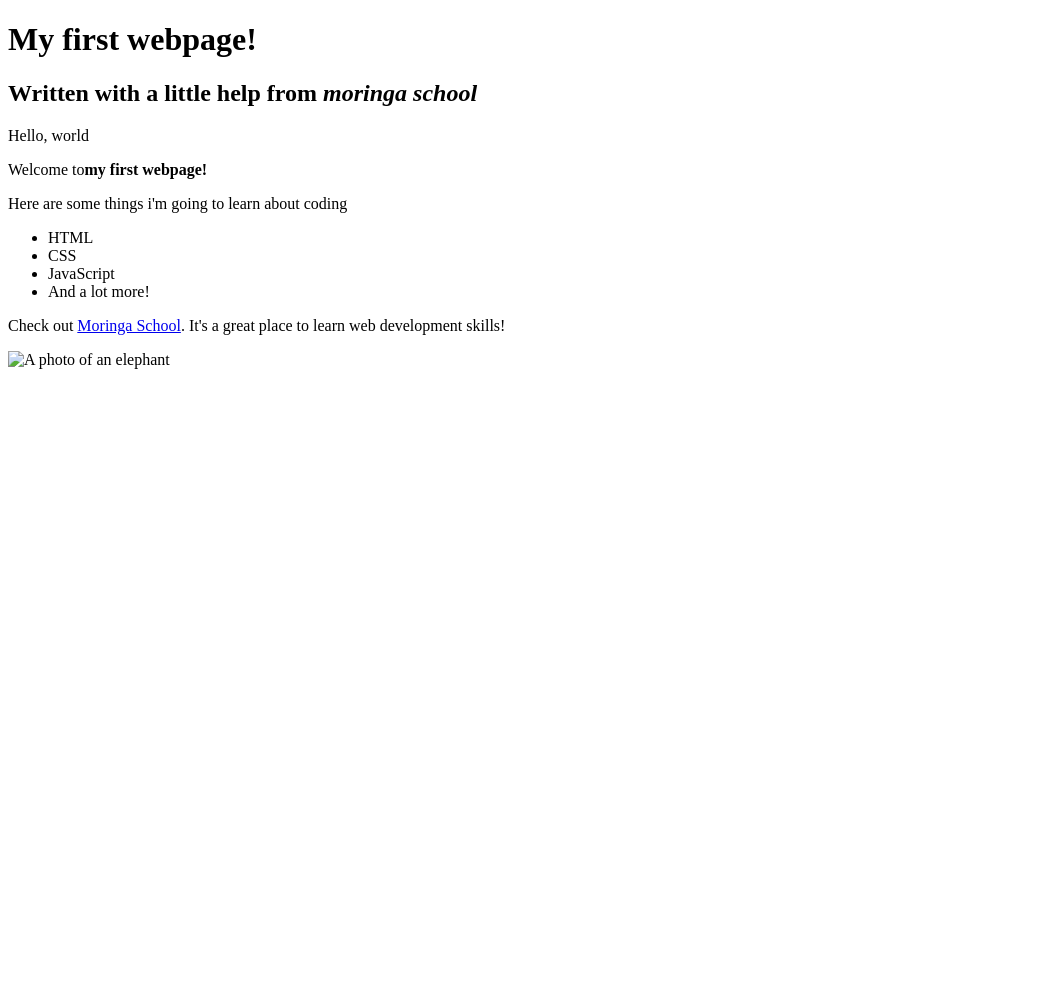
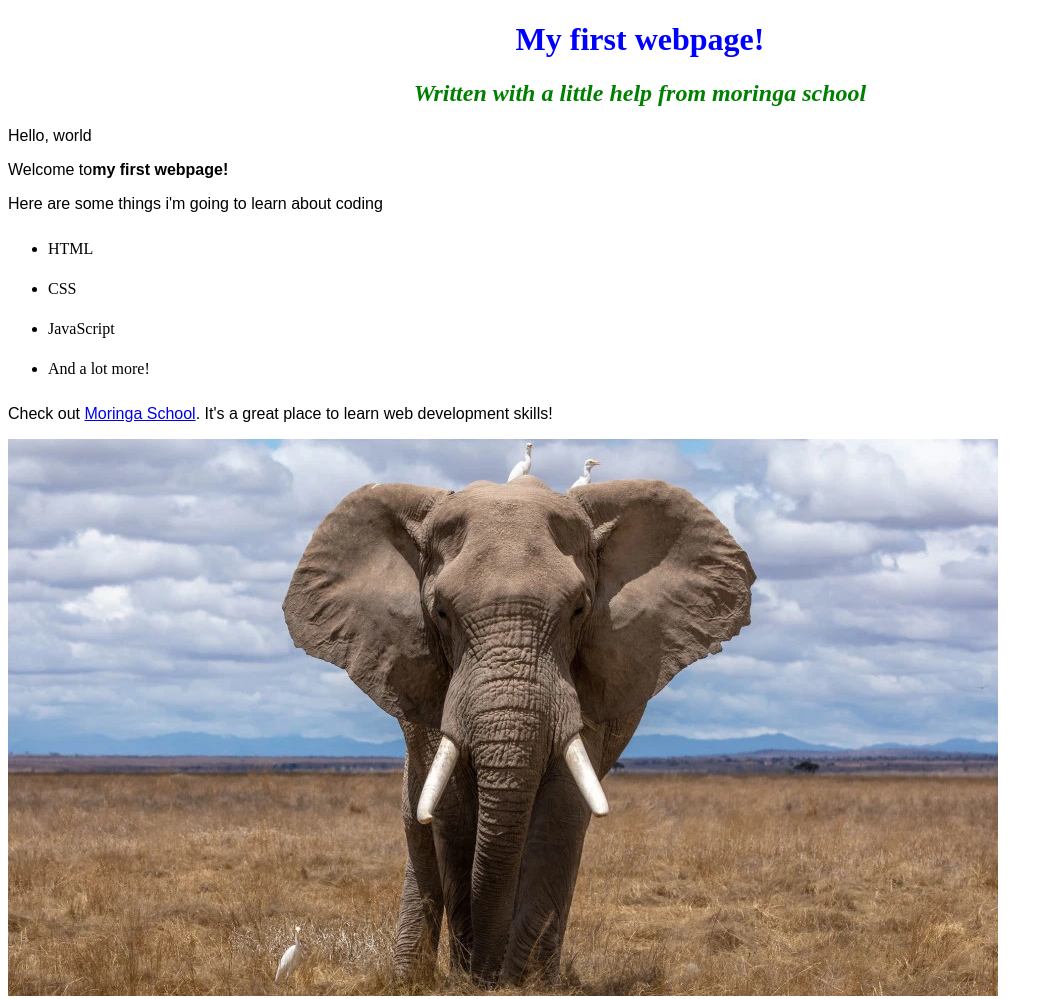
Before and after one commit to kingsam91/my-first-webpage, a plain HTML site: page index.html in a window 1280 px wide. Shown: the whole page, without its empty margins (0-1053 px from the left). Before the commit the page ends 800 px from the top, so only its background shows below. Drawn offline with Linux system fonts and the light colour scheme.

Commit message:
change name of my-first-webpage.html to index.html

```diff
--- /dev/null
+++ b/css/style.css
@@ -0,0 +1,15 @@
+h1{
+  color: blue;
+  text-align: center;
+}
+h2 {
+  color: green;
+  font-style: italic;
+  text-align: center;
+}
+p {
+  font-family: sans-serif;
+}
+ul {
+  line-height: 40px
+}
--- /dev/null
+++ b/favourite-things.html
@@ -0,0 +1,29 @@
+<!DOCTYPE html>
+<<!DOCTYPE html>
+<html>
+  <head>
+    <title><<strong><em>Favourite things!</em></strong></title>
+    <link href="css/style.css" rel="stylesheet" type="text/css"
+  </head>
+  <body>
+    <h1>Making money</h1>
+    <p>There are various ways of making money.</p>
+    <ul>
+      <li>inheritance</li>
+      <li>salary</li>
+      <li>business returns</li>
+      <li>handouts</li>
+      <li>dividends</li>
+    </ul>
+    <p>Money is essential for everyday life</p>
+    <h2>How to spend money made easily</h2>
+    <p>It is wrong to waste money. Be very thoughtfull while spending money acquired easily.</p>
+    <ol>
+      <li>make a budget</li>
+      <li>save</li>
+      <li>spend sparingly</li>
+      <li>invest</li>
+    </ol>
+  </body>
+  <img src="images/cash.jpg" alt="a photo of cash">
+</html>
--- a/my-first-webpage.html
+++ b/index.html
@@ -2,6 +2,7 @@
 <html>
   <head>
     <title>my first webpage</title>
+    <link href="css/style.css" rel="stylesheet" type="text/css"
   </head>
   <body>
     <h1>My first webpage!</h1>
```
Also changed, not shown: images/cash.jpg (added), images/elephant.jpg (added).
